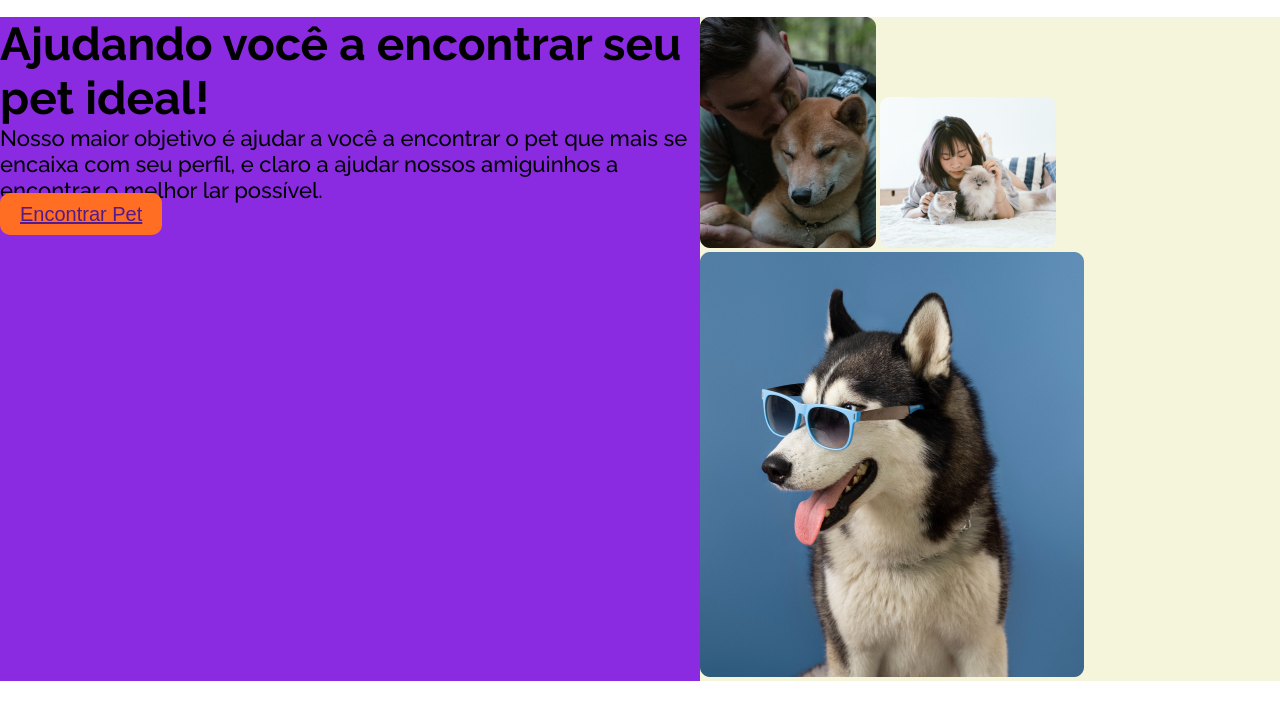
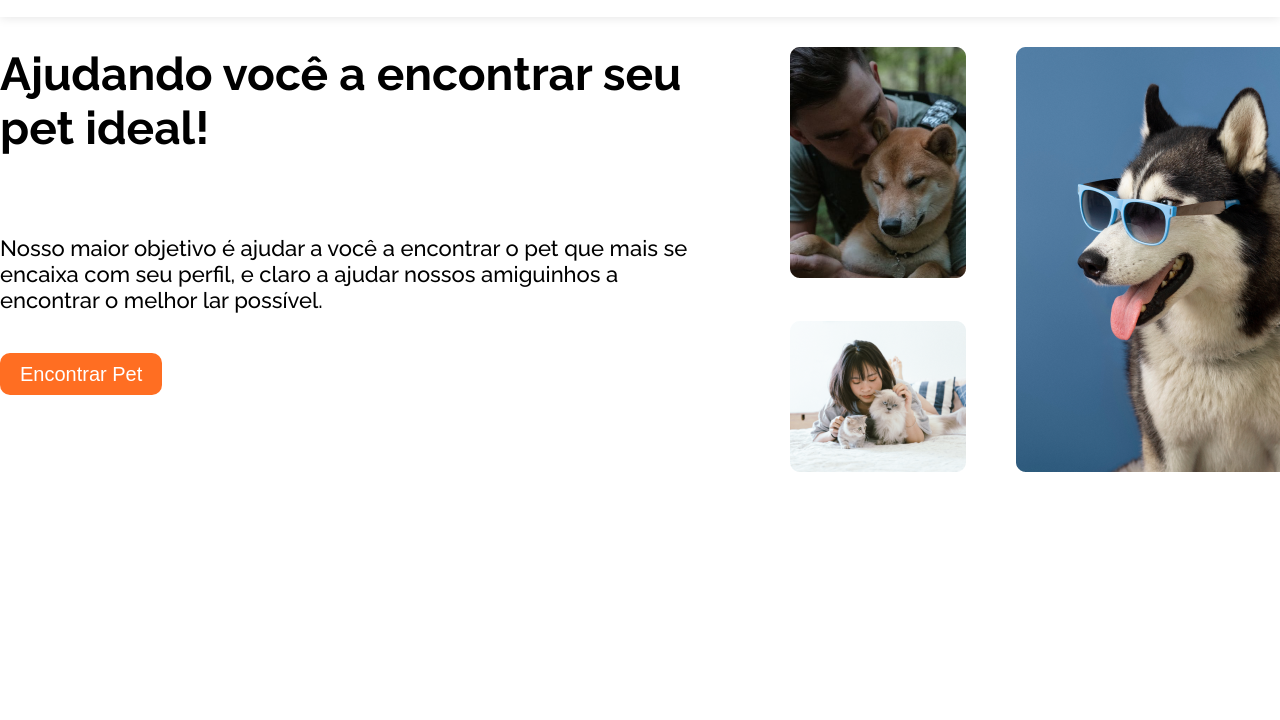
Before and after one commit to Thamyrao/doa_pets, a plain HTML site: page index.html in a window 1280 px wide. Shown: the part 54-774 px from the top of the page. Drawn offline with Linux system fonts and the light colour scheme; a web font is replaced by a local one.

Commit message:
finalizei a segunda parte depois do header

```diff
--- a/style.css
+++ b/style.css
@@ -20,6 +20,10 @@
     padding: 20px 0;
 }
 
+header{
+    box-shadow: 0px 1px 10px rgba(0, 0, 0, 0.1);
+}
+
 header a {
     font-family: var(--fontra);
     font-size: 20px;
@@ -33,15 +37,15 @@ header a {
     margin-left: 20px;
 }
 
-.encontra_pet {}
+.encontra_pet {
+    margin-top: 30px;
+}
 
 .encontrar_pets_box {
     display: flex;
-    background-color: blueviolet;
 }
 
 .imagens_dog {
-    background-color: beige;
     flex: 1;
 }
 
@@ -59,11 +63,29 @@ header a {
     font-family: var(--fontra);
     font-size: 22px;
     font-weight: 500;
+    margin: 80px 0 50px;
 }
-.text_1 a{
+
+.text_1 a {
     font-family: var(--fontmo);
     font-size: 20px;
     background-color: #FF6E22;
     border-radius: 10px;
     padding: 10px 20px;
+    color: white;
+    text-decoration: none;
 }
+
+.imagens_dog {
+    width: 40%;
+    display: flex;
+    justify-content: flex-end;
+}
+
+.donos {
+    width: 176px;
+    display: flex;
+    flex-direction: column;
+    justify-content: space-between;
+    margin-right: 50px;
+}
```
Also changed, not shown: index.html (+3 -0 lines), assets/imagens/passeio_dona.png (added), assets/imagens/passeio_dono.png (added).
